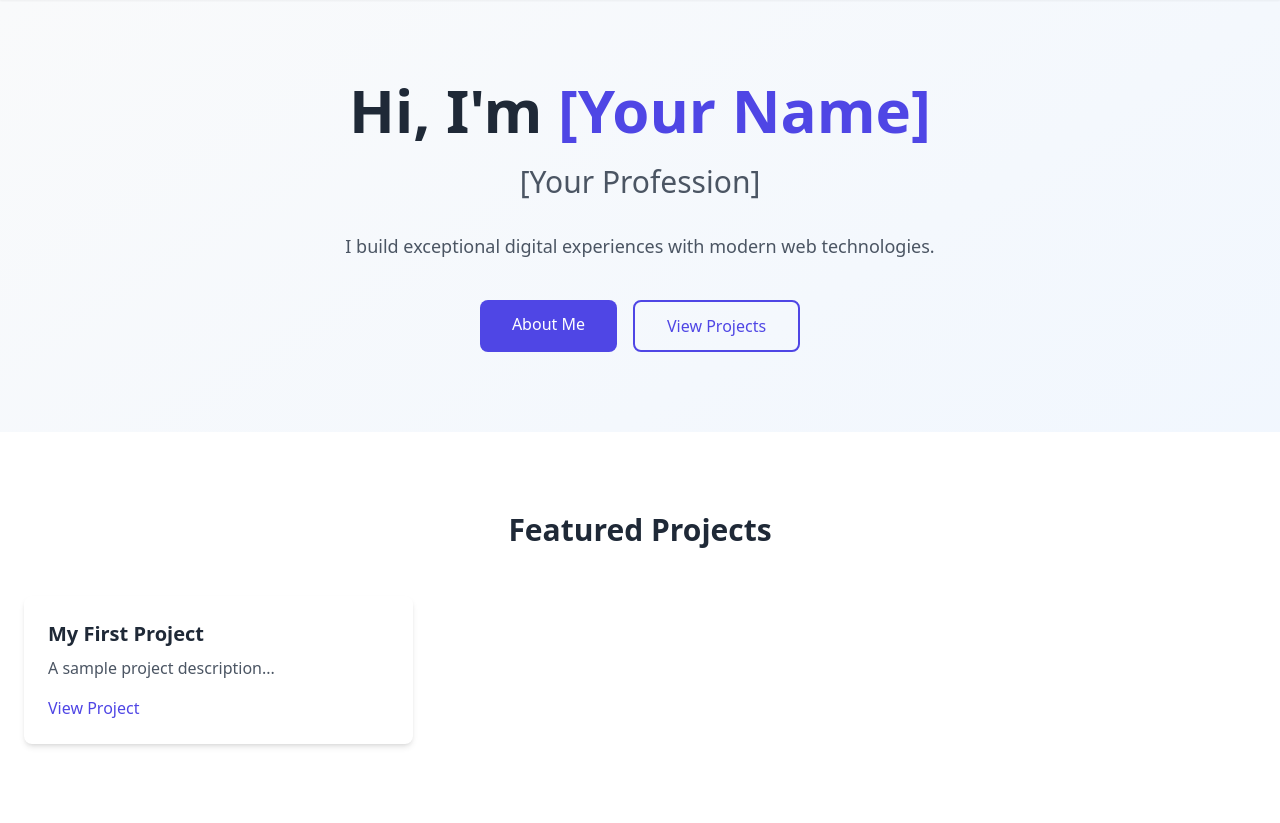
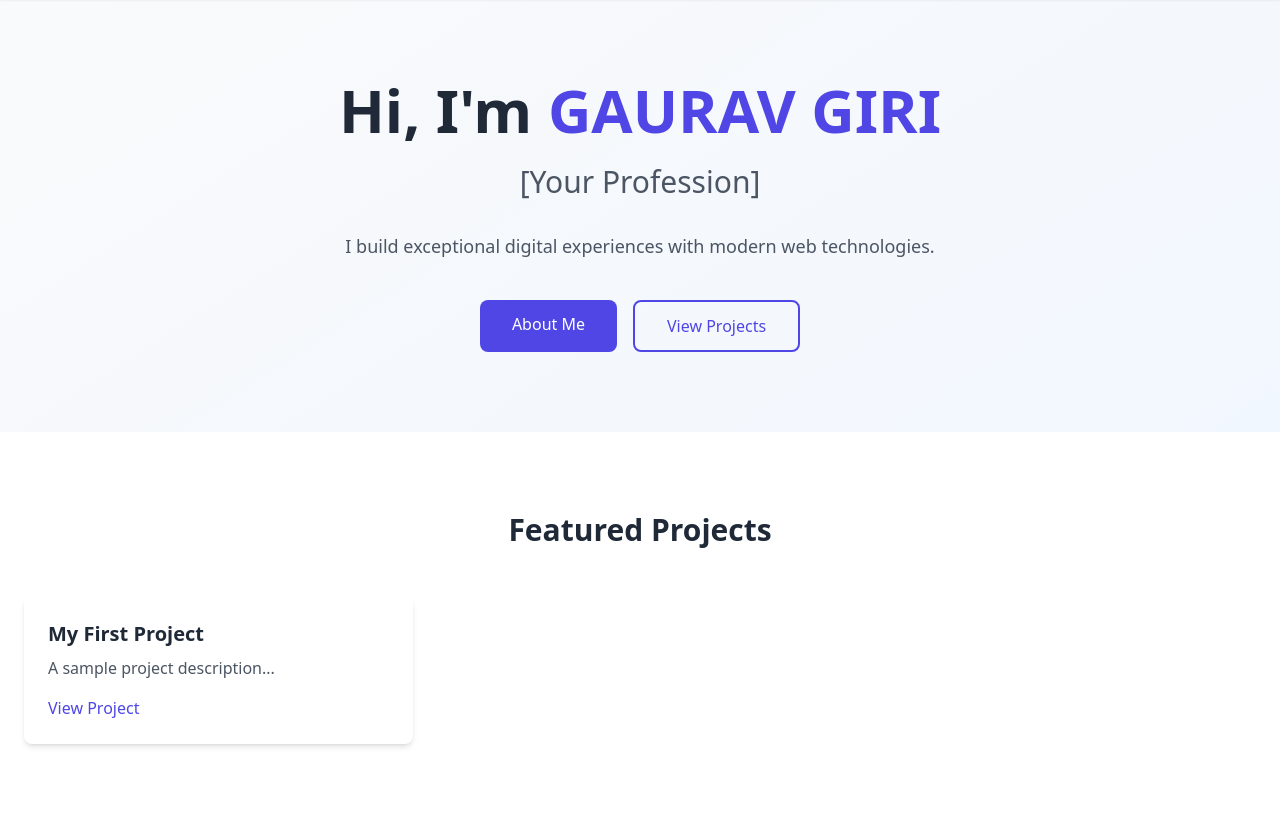
Before and after one commit to Gaurav-Giri/gaurav_portfoliowithpythonbackend, a Flask app: page / in a window 1280 px wide. Shown: the part 64-887 px from the top of the page. Run offline with Flask 3, Linux system fonts and the light colour scheme; some libraries are stand-ins or nearby versions.

Commit message:
Update HTML templates for consistency and clarity

```diff
--- a/templates/home/about.html
+++ b/templates/home/about.html
@@ -17,7 +17,7 @@
       <div class="md:w-1/2">
         <h2 class="text-2xl font-semibold text-gray-800 dark:text-white mb-4">Who I Am</h2>
         <p class="text-gray-600 dark:text-gray-300 mb-6">
-          I'm a passionate full-stack developer with [X] years of experience building web applications.
+          I'm a passionate full-stack developer with 1 years of experience building web applications.
           I specialize in Python, JavaScript, and modern web frameworks.
         </p>
 
--- a/templates/home/index.html
+++ b/templates/home/index.html
@@ -10,7 +10,7 @@
   <section class="container mx-auto px-6 py-20 text-center">
     <div class="max-w-3xl mx-auto">
       <h1 class="text-4xl md:text-6xl font-bold text-gray-800 dark:text-white mb-6">
-        Hi, I'm <span class="text-indigo-600 dark:text-indigo-400">[Your Name]</span>
+        Hi, I'm <span class="text-indigo-600 dark:text-indigo-400">GAURAV GIRI</span>
       </h1>
       <h2 class="text-2xl md:text-3xl text-gray-600 dark:text-gray-300 mb-8">
         [Your Profession]
```
